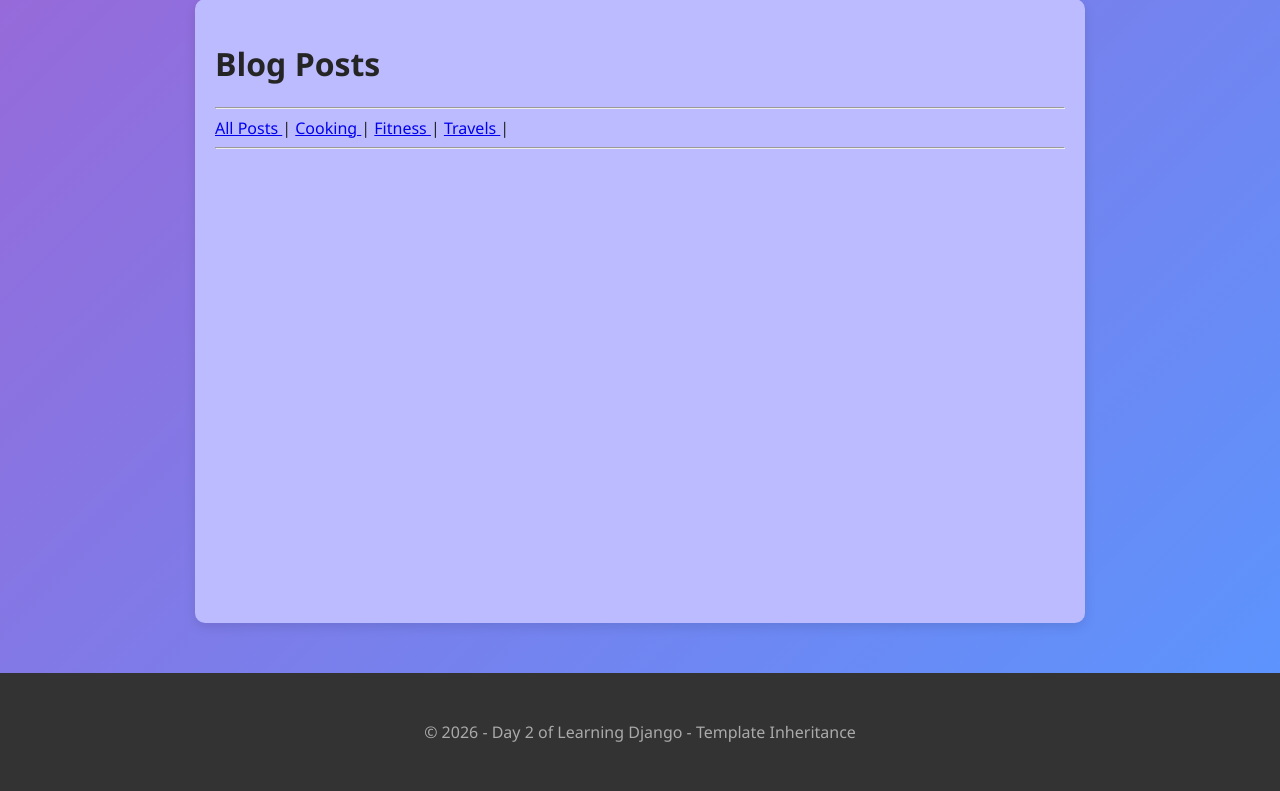
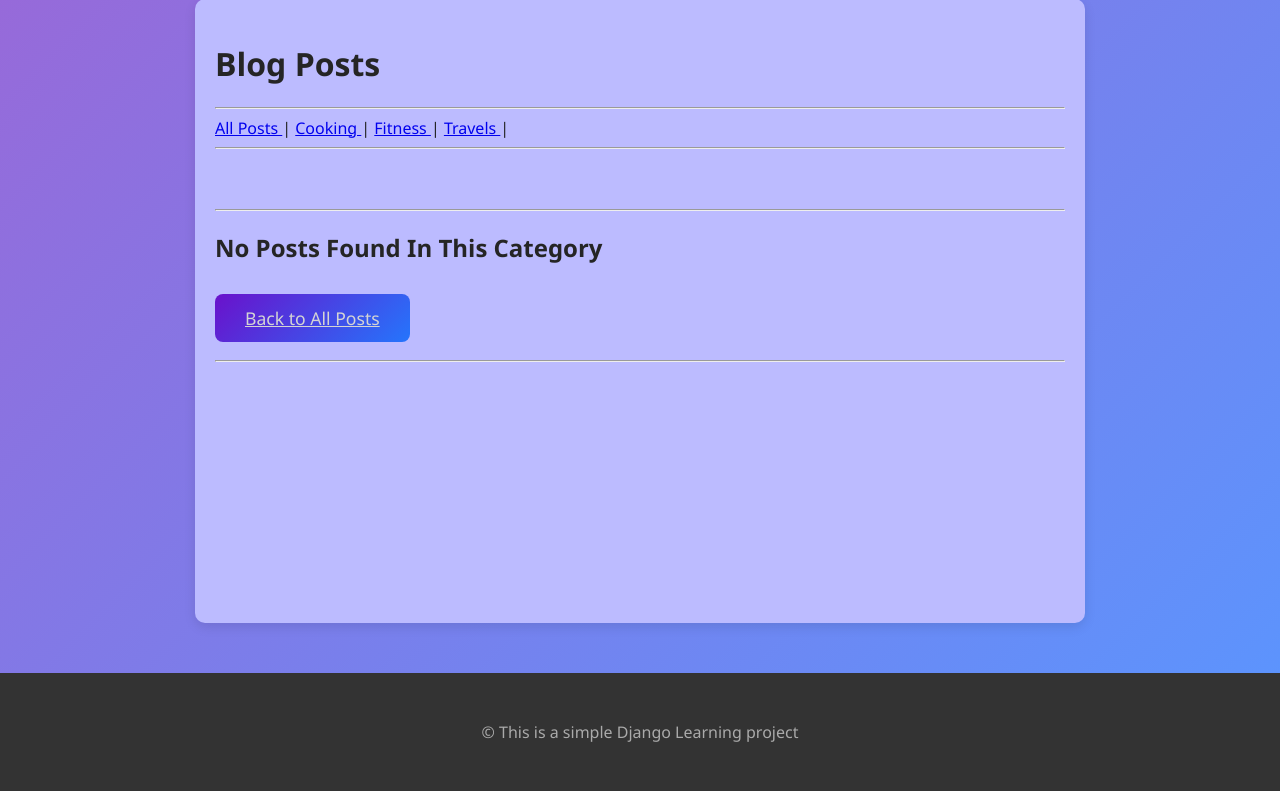
Before and after one commit to chakrabortyabhrok/django-simple-blog, a Django app: a page that uses core/templates/core/base.html in a window 1280 px wide. Shown: the part 185-976 px from the top of the page. Run offline with Django 5.2, Linux system fonts and the light colour scheme; data comes from the database, SQL or seed files in the repository.

Commit message:
feat: finalize blog project with dynamic database posts, category filtering, no-posts message, author display and full UI polish

```diff
--- a/blog/templates/blog/post_list.html
+++ b/blog/templates/blog/post_list.html
@@ -8,16 +8,16 @@
         <a href="{% url 'blog:blog_list' %}"
             class="{%if not current_catgory %}active{% endif %}">
             All Posts
-        </a>
-
-        |
+        </a>|
 
         {%for category in categories%}
-            <a href="{%url 'blog:blog_list' %}?category={{ category.slug }}"
+            <a href="{% url 'blog:blog_list' %}?category={{ category.slug }}"
                 class="{% if current_category and current_category.slug %}active{% endif %}">
                 {{category.name}}
-            </a>
-            |
+            </a>|
+            {%if not category.name %}
+                <h2>No posts found</h2>
+            {% endif %}
         {% endfor %}
 
         <br><hr><br>
@@ -25,7 +25,9 @@
     </div>
 
     {% for post in posts %}
+
         <div class="post-card">
+
             <h2>{{ post.title }}</h2>
             <p class="excerpt">{{ post.excerpt }}</p>
             <small>Published on {{ post.published_date }}</small>
@@ -38,7 +40,21 @@
 
         </div>
 
+
+
     {% endfor %}
-    <br>
 
+        <br>
+        <hr>
+        {%if not posts %}
+            <h2>No Posts Found In This Category</h2>
+            <br>
+            <a href="{% url 'blog:blog_list' %}" class="btn btn-primary">
+
+                Back to All Posts
+            </a>
+        {% endif %}
+
+        <br>
+        <br><hr>
 {% endblock %}
--- a/core/templates/core/base.html
+++ b/core/templates/core/base.html
@@ -24,12 +24,12 @@
     <div class="content">
 
     {% block content %}
-        <p>Welcome to my first Django learning project. Day - 2 — Templete Inheritence</p>
+        <p>No Post Found</p>
     {% endblock %}
     </div>
 
     <footer>
-        <p>&copy; 2026 - Day 2 of Learning Django - Template Inheritance</p>
+        <p>&copy; This is a simple Django Learning project</p>
     </footer>
 </body>
 </html>
```
